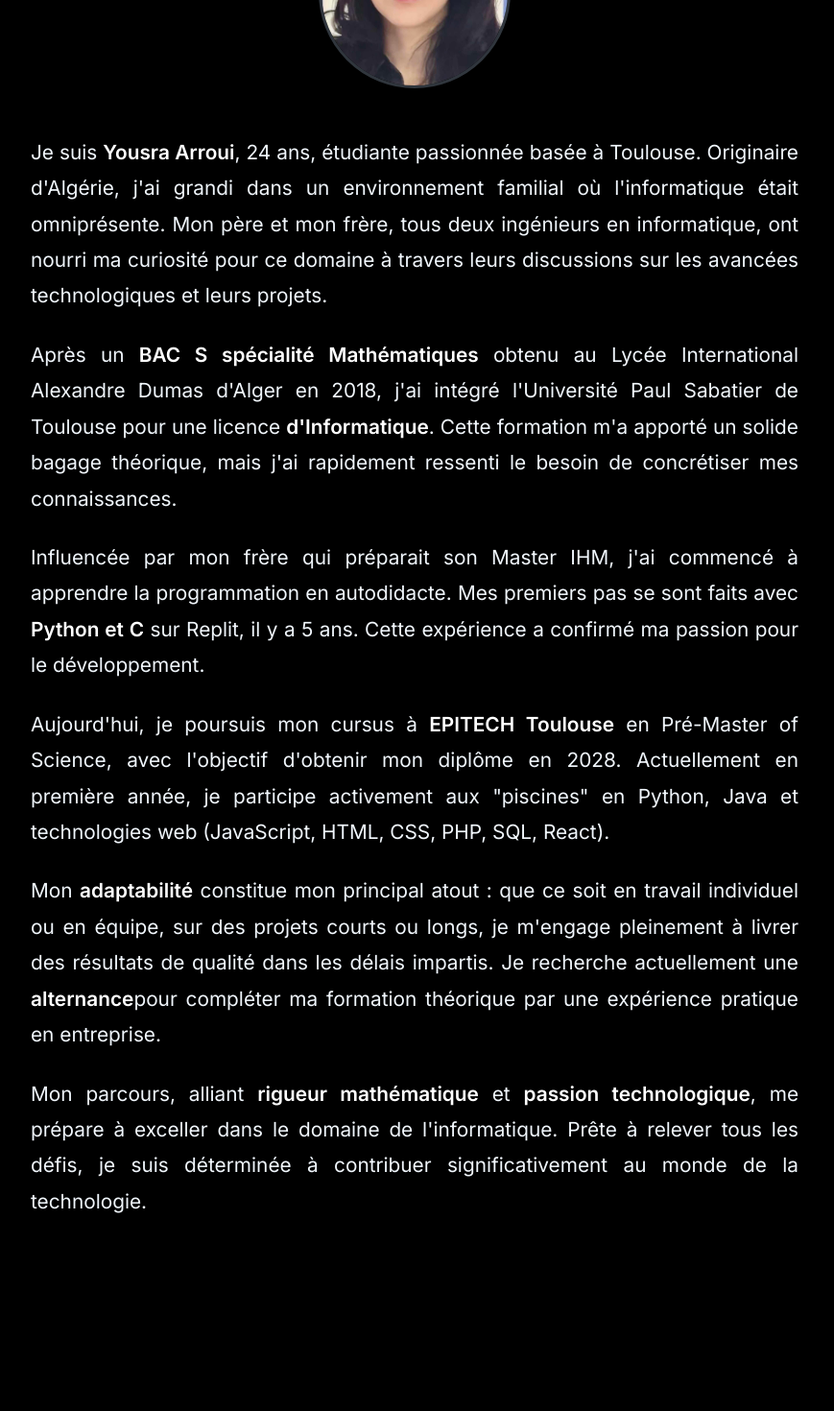
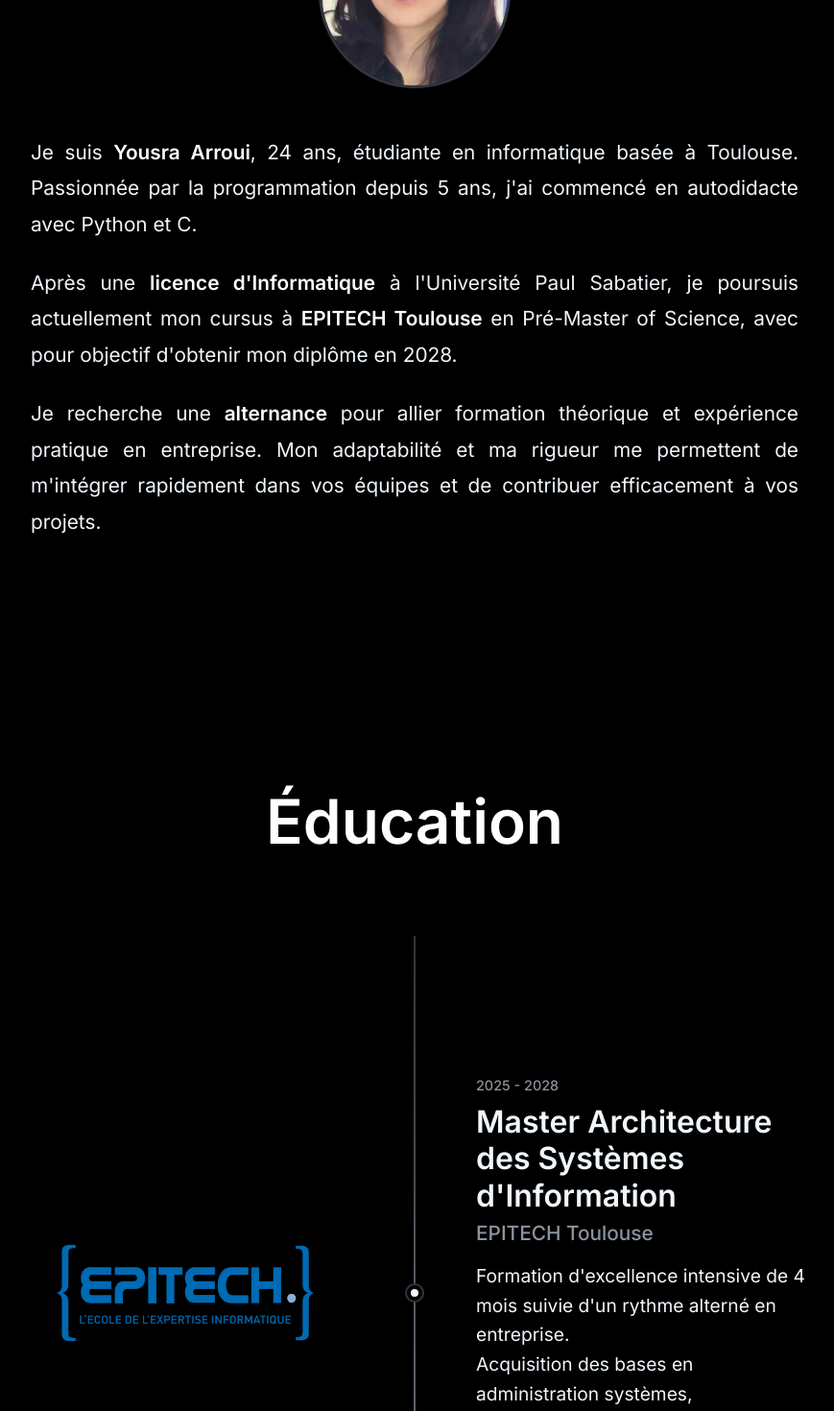
Before and after one commit to ArrouiYousra/yousra-arroui, a React (Create React App) app in the folder my-app/: page / in a window 1280 px wide. Shown: the part 1161-2631 px from the top of the page at 96% size, without its empty margins (208-1077 px from the left). Built offline with nearby package versions, Linux system fonts and the light colour scheme; a web font is replaced by a local one.

Commit message:
feat: présentation

```diff
--- a/my-app/src/components/About.jsx
+++ b/my-app/src/components/About.jsx
@@ -21,42 +21,18 @@
         <div className="about-content">
           <div className="about-text">
             <p className="about-paragraph">
-              Je suis <strong>Yousra Arroui</strong>, 24 ans, étudiante passionnée basée à Toulouse.
-              Originaire d'Algérie, j'ai grandi dans un environnement familial où l'informatique était omniprésente.
-              Mon père et mon frère, tous deux ingénieurs en informatique, ont nourri ma curiosité pour ce domaine
-              à travers leurs discussions sur les avancées technologiques et leurs projets.
+              Je suis <strong>Yousra Arroui</strong>, 24 ans, étudiante en informatique basée à Toulouse.
+              Passionnée par la programmation depuis 5 ans, j'ai commencé en autodidacte avec Python et C.
             </p>
 
             <p className="about-paragraph">
-              Après un <strong>BAC S spécialité Mathématiques</strong> obtenu au Lycée International
-              Alexandre Dumas d'Alger en 2018, j'ai intégré l'Université Paul Sabatier de Toulouse pour une
-              licence <strong>d'Informatique</strong>. Cette formation m'a apporté un solide bagage théorique,
-              mais j'ai rapidement ressenti le besoin de concrétiser mes connaissances.
+              Après une <strong>licence d'Informatique</strong> à l'Université Paul Sabatier, je poursuis actuellement
+              mon cursus à <strong>EPITECH Toulouse</strong> en Pré-Master of Science, avec pour objectif d'obtenir mon diplôme en 2028.
             </p>
 
             <p className="about-paragraph">
-              Influencée par mon frère qui préparait son Master IHM, j'ai commencé à apprendre la programmation
-              en autodidacte. Mes premiers pas se sont faits avec <strong>Python et C</strong> sur Replit,
-              il y a 5 ans. Cette expérience a confirmé ma passion pour le développement.
-            </p>
-
-            <p className="about-paragraph">
-              Aujourd'hui, je poursuis mon cursus à <strong>EPITECH Toulouse</strong> en Pré-Master of Science,
-              avec l'objectif d'obtenir mon diplôme en 2028. Actuellement en première année, je participe
-              activement aux "piscines" en Python, Java et technologies web (JavaScript, HTML, CSS, PHP, SQL, React).
-            </p>
-
-            <p className="about-paragraph">
-              Mon <strong>adaptabilité</strong> constitue mon principal atout&nbsp;: que ce soit en travail individuel
-              ou en équipe, sur des projets courts ou longs, je m'engage pleinement à livrer des résultats
-              de qualité dans les délais impartis. Je recherche actuellement une <strong>alternance</strong>
-              pour compléter ma formation théorique par une expérience pratique en entreprise.
-            </p>
-
-            <p className="about-paragraph">
-              Mon parcours, alliant <strong>rigueur mathématique</strong> et <strong>passion technologique</strong>,
-              me prépare à exceller dans le domaine de l'informatique.
-              Prête à relever tous les défis, je suis déterminée à contribuer significativement au monde de la technologie.
+              Je recherche une <strong>alternance</strong> pour allier formation théorique et expérience pratique en entreprise.
+              Mon adaptabilité et ma rigueur me permettent de m'intégrer rapidement dans vos équipes et de contribuer efficacement à vos projets.
             </p>
           </div>
         </div>
```
